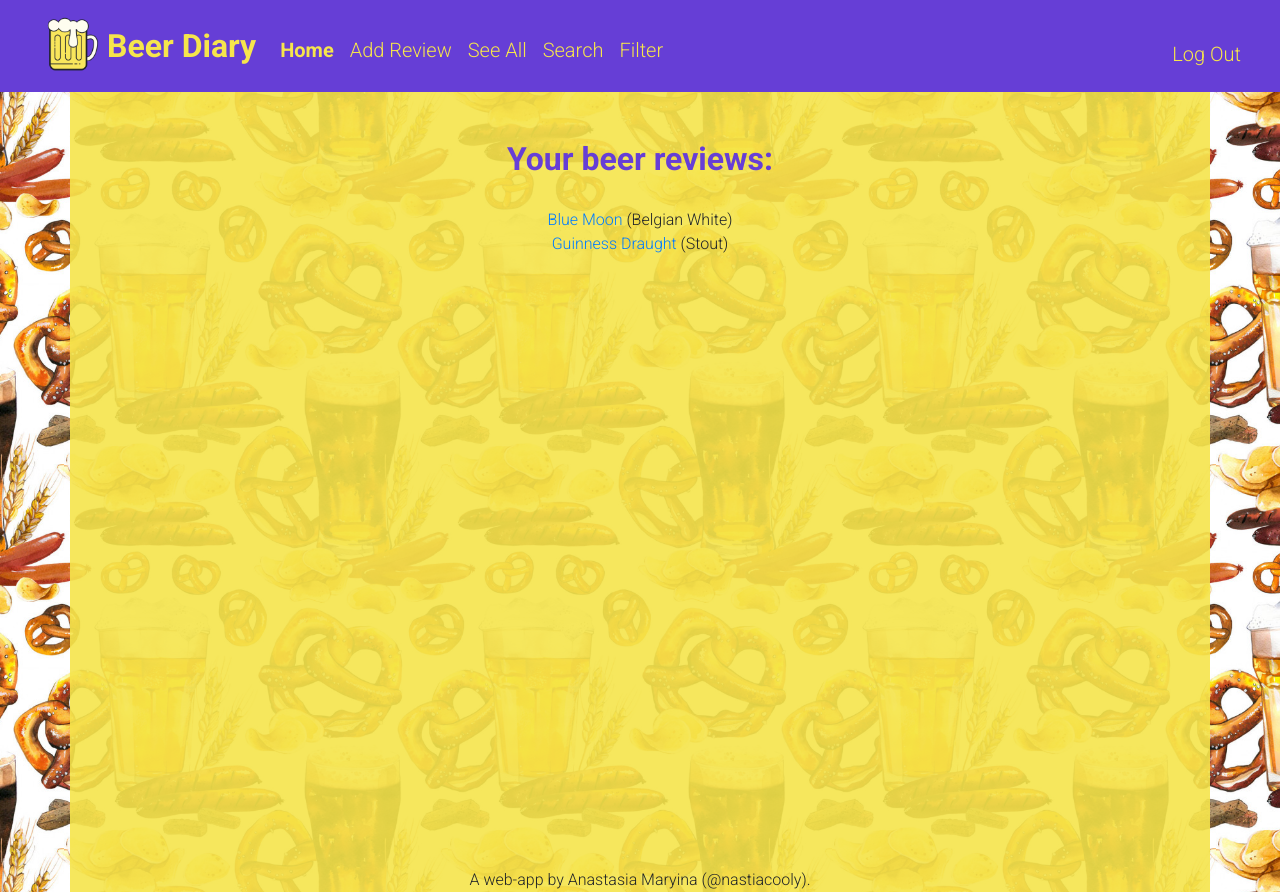
After one commit to nastiacooly/beer-diary, a Django app: page /diary/beers/ in a window 1280 px wide. The commit adds this page. Run offline with Django 3.2, Linux system fonts and the light colour scheme; data comes from the database, SQL or seed files in the repository.

Commit message:
added a route for showing all the beer reviews

```diff
--- a/diary/models.py
+++ b/diary/models.py
@@ -64,10 +64,3 @@ class BeerReview(models.Model):
         String for representing the Model object.
         """
         return self.name
-
-
-    def get_absolute_url(self):
-        """
-        Returns the url to access a particular beer instance.
-        """
-        return reverse('beer-review-detail', args=[str(self.id)])
--- a/diary/static/css/styles.css
+++ b/diary/static/css/styles.css
@@ -20,11 +20,13 @@ a:hover {
 body {
     background: url("../images/bg.jpg") center/30% repeat;
     position: relative;
+    min-height: 100vh;
 }
 
 .container {
     background-color: rgba(246,229,76, .9);
     text-align: center;
+    min-height: 100vh;
 }
 
 .bg-blue {
@@ -57,6 +59,12 @@ body {
     font-weight: 700;
     color: #663ED6;
     margin-bottom: 30px;
+}
+
+.no-content {
+    font-size: 2rem;
+    font-weight: 700;
+    color: #663ED6;
 }
 
 .review {
@@ -126,6 +134,10 @@ body {
     color: #663ED6;
 }
 
+ul {
+    list-style-type: none !important;
+}
+
 .footer {
     position: absolute;
     bottom: 0;
--- a/diary/templates/base_generic.html
+++ b/diary/templates/base_generic.html
@@ -7,7 +7,7 @@
         <meta charset="utf-8">
         <meta name="viewport" content="initial-scale=1, width=device-width">
 
-        <!-- http://getbootstrap.com/docs/4.5/ -->
+        <!-- Bootstrap 4.5 CSS -->
         <link rel="stylesheet" href="https://cdn.jsdelivr.net/npm/bootstrap@4.5.3/dist/css/bootstrap.min.css" integrity="sha384-TX8t27EcRE3e/ihU7zmQxVncDAy5uIKz4rEkgIXeMed4M0jlfIDPvg6uqKI2xXr2" crossorigin="anonymous">
 
         {% load static %}
@@ -19,7 +19,7 @@
 
         <link href="{% static 'css/styles.css' %}" rel="stylesheet">
 
-        <!-- http://getbootstrap.com/docs/4.5/ -->
+        <!-- Bootstrap 4.5 scripts -->
         <script src="https://code.jquery.com/jquery-3.5.1.slim.min.js" integrity="sha384-DfXdz2htPH0lsSSs5nCTpuj/zy4C+OGpamoFVy38MVBnE+IbbVYUew+OrCXaRkfj" crossorigin="anonymous"></script>
         <script src="https://cdn.jsdelivr.net/npm/bootstrap@4.5.3/dist/js/bootstrap.bundle.min.js" integrity="sha384-ho+j7jyWK8fNQe+A12Hb8AhRq26LrZ/JpcUGGOn+Y7RsweNrtN/tE3MoK7ZeZDyx" crossorigin="anonymous"></script>
 
@@ -36,12 +36,12 @@
                 <button aria-controls="navbar" aria-expanded="false" aria-label="Toggle navigation" class="navbar-toggler" data-target="#navbar" data-toggle="collapse" type="button">
                     <span class="navbar-toggler-icon"></span>
                 </button>
-                {% block navbar %}
+                {% block navbar-links %}
                     <div class="collapse navbar-collapse" id="navbar">
                         <ul class="navbar-nav mr-auto">
                             <li class="nav-item"><a class="nav-link active" aria-current="page" href="{% url 'index' %}">Home</a></li>
                             <li class="nav-item"><a class="nav-link" href="">Add Review</a></li>
-                            <li class="nav-item"><a class="nav-link" href="">See All</a></li>
+                            <li class="nav-item"><a class="nav-link" href="{% url 'beers' %}">See All</a></li>
                             <li class="nav-item"><a class="nav-link" href="">Search</a></li>
                             <li class="nav-item"><a class="nav-link" href="">Filter</a></li>
                         </ul>
--- /dev/null
+++ b/diary/templates/diary/beerreview_list.html
@@ -0,0 +1,36 @@
+{% extends "base_generic.html" %}
+
+{% block title %}See All{% endblock %}
+
+{% block navbar %}
+    <div class="collapse navbar-collapse" id="navbar">
+        <ul class="navbar-nav mr-auto">
+            <li class="nav-item"><a class="nav-link" aria-current="page" href="{% url 'index' %}">Home</a></li>
+            <li class="nav-item"><a class="nav-link" href="">Add Review</a></li>
+            <li class="nav-item"><a class="nav-link active" href="">See All</a></li>
+            <li class="nav-item"><a class="nav-link" href="">Search</a></li>
+            <li class="nav-item"><a class="nav-link" href="">Filter</a></li>
+        </ul>
+        <ul class="navbar-nav ml-auto mt-2">
+            <li class="nav-item"><a class="nav-link" href="">Log Out</a></li>
+        </ul>
+    </div>
+{% endblock %}
+
+{% block main %}
+    <h3 class="header">Your beer reviews:</h3>
+
+    {% if beerreview_list %}
+
+        <ul class="no-bullets">
+            {% for beer in beerreview_list %}
+            <li>
+                <a href="{{ beer.get_absolute_url }}">{{ beer.name }}</a> ({{ beer.beertype }})
+            </li>
+            {% endfor %}
+        </ul>
+    {% else %}
+        <p class="no-content">There are no beer reviews in your diary.</p>
+    {% endif %}
+
+{% endblock %}
--- a/diary/templates/index.html
+++ b/diary/templates/index.html
@@ -2,12 +2,12 @@
 
 {% block title %}Home{% endblock %}
 
-{% block navbar %}
+{% block navbar-links %}
     <div class="collapse navbar-collapse" id="navbar">
         <ul class="navbar-nav mr-auto">
             <li class="nav-item"><a class="nav-link active" aria-current="page" href="{% url 'index' %}">Home</a></li>
             <li class="nav-item"><a class="nav-link" href="">Add Review</a></li>
-            <li class="nav-item"><a class="nav-link" href="">See All</a></li>
+            <li class="nav-item"><a class="nav-link" href="{% url 'beers' %}">See All</a></li>
             <li class="nav-item"><a class="nav-link" href="">Search</a></li>
             <li class="nav-item"><a class="nav-link" href="">Filter</a></li>
         </ul>
--- a/diary/urls.py
+++ b/diary/urls.py
@@ -1,6 +1,13 @@
 from django.urls import path
 from . import views
+from django.conf.urls import url
 
 urlpatterns = [
     path('', views.index, name='index'),
 ]
+
+# Создает URL-путь к index.html через функцию index() в views.py и к каждой записи в BeerReview
+urlpatterns = [
+    url(r'^$', views.index, name='index'),
+    url(r'^beers/$', views.BeerReviewListView.as_view(), name='beers'),
+]
--- a/diary/views.py
+++ b/diary/views.py
@@ -1,4 +1,6 @@
 from django.shortcuts import render
+from django.views import generic
+
 from .models import BeerReview, BeerType
 
 def index(request):
@@ -15,3 +17,9 @@ def index(request):
         'index.html',
         context={'perfect_beers':perfect_beers},
     )
+
+
+# Создаем класс для отображения всех обзоров пива
+class BeerReviewListView(generic.ListView):
+    model = BeerReview
+    queryset = BeerReview.objects.all().order_by('name')
```
